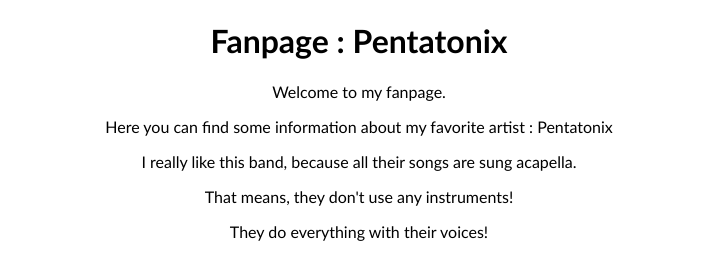
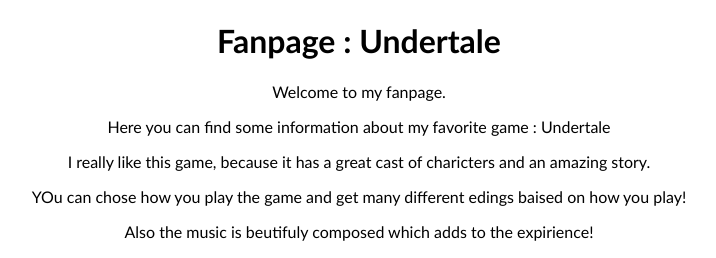
Before and after one commit to D-man22/About-Me, a plain HTML site: page index.html in a window 1280 px wide. Shown: the top 258 px of the page, without its empty margins (281-997 px from the left). Drawn offline with Linux system fonts and the light colour scheme; grey boxes are pictures that could not be loaded.

Commit message:
cahnged from pentatonics to undertales

```diff
--- a/index.html
+++ b/index.html
@@ -8,20 +8,20 @@
 </head>
 <body>
     <div class="title">
-        <h1>Fanpage : Pentatonix</h1>
+        <h1>Fanpage : Undertale</h1>
     </div>
     <div class="intro">
         <p>Welcome to my fanpage. </p>
-        <p>Here you can find some information about my favorite artist : Pentatonix</p>
+        <p>Here you can find some information about my favorite game : Undertale</p>
 
-        <p>I really like this band, because all their songs are sung acapella.</p>
-        <p>That means, they don't use any instruments!</p>
-        <p>They do everything with their voices!</p>
+        <p>I really like this game, because it has a great cast of charicters and an amazing story.</p>
+        <p>YOu can chose how you play the game and get many different edings baised on how you play!</p>
+        <p>Also the music is beutifuly composed which adds to the expirience!</p>
     </div>
     <div class="youtube">
         <iframe width="560"
                 height="315"
-                src="https://www.youtube.com/embed/3MteSlpxCpo"
+                src="https://www.youtube.com/watch?v=vEVR2FUB3ic&ab_channel=HavoctehRaven"
                 title="YouTube video player"
                 frameborder="0"
                 allow="accelerometer; autoplay; clipboard-write; encrypted-media; gyroscope; picture-in-picture"
```
